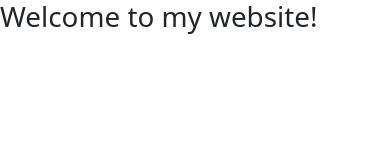
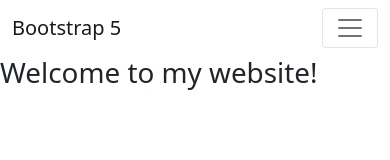
Before and after one commit to Skystr1ke/Skystr1ke.github.io, a plain HTML site: page index.html in a window 390 px wide. Drawn offline with nearby package versions, Linux system fonts and the light colour scheme.

Commit message:
Create boilerplate navbar

```diff
--- a/index.html
+++ b/index.html
@@ -11,6 +11,35 @@
   <title>Elliott Williams's Website</title>
 </head>
 <body>
+  <div class="container">
+    <nav class="navbar navbar-expand-md navbar-light">
+      <a href="#" class="navbar-brand">Bootstrap 5</a>
+      <button
+        class="navbar-toggler"
+        type="button"
+        data-bs-toggle="collapse"
+        data-bs-target="#toggleMobileMenu"
+        aria-controls="toggleMobileMenu"
+        aria-expanded="false"
+        aria-label="Toggle navigation"
+      >
+        <span class="navbar-toggler-icon"></span>
+      </button>
+      <div class="collapse navbar-collapse" id="toggleMobileMenu">
+        <ul class="navbar-nav ms-auto text-center">
+          <li>
+            <a href="#" class="nav-link">Pricing</a>
+          </li>
+          <li>
+            <a href="#" class="nav-link">Features</a>
+          </li>
+          <li>
+            <a href="#" class="nav-link">Contact</a>
+          </li>
+        </ul>
+      </div>
+    </nav>
+  </div>
   <h1>Welcome to my website!</h1>
 </body>
 </html>
```
